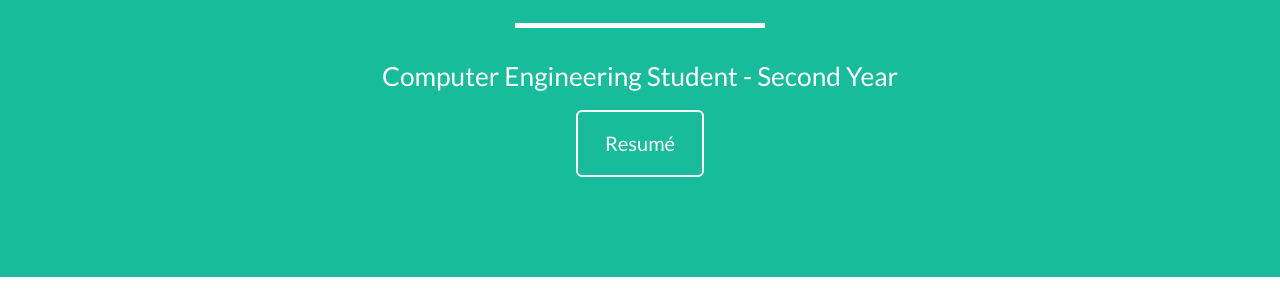
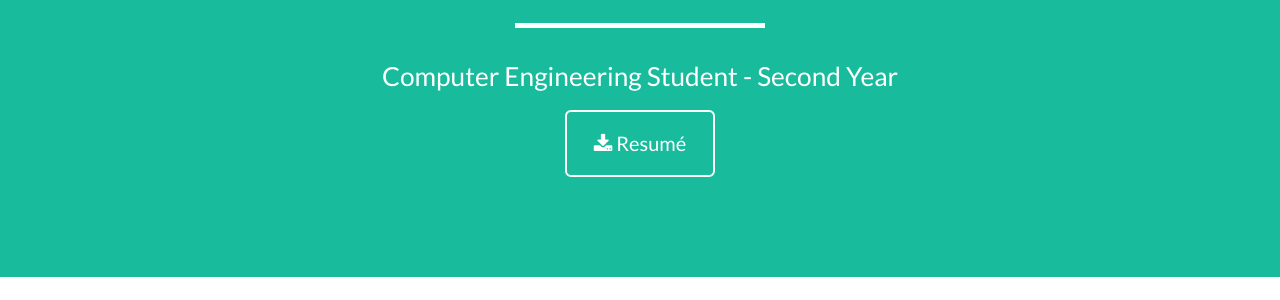
Before and after one commit to antpas/antpas.github.io, a Jekyll site: the page built from index.html, in a window 1280 px wide. Shown: the part 580-880 px from the top of the page. Built offline with Jekyll 4.4.1, drawn with Linux system fonts in a browser that asks for light colours.

Commit message:
Update header.html

```diff
--- a/_includes/header.html
+++ b/_includes/header.html
@@ -11,7 +11,7 @@
                     </div>
                       <div class="col-lg-8 col-lg-offset-2 text-center">
                     <a href="#" class="btn btn-lg btn-outline">
-                        <i class="MasterResume.pdf"></i> Resumé
+                        <i class="fa fa-download"></i> Resumé
                     </a>
                 </div>
                 </div>
```
